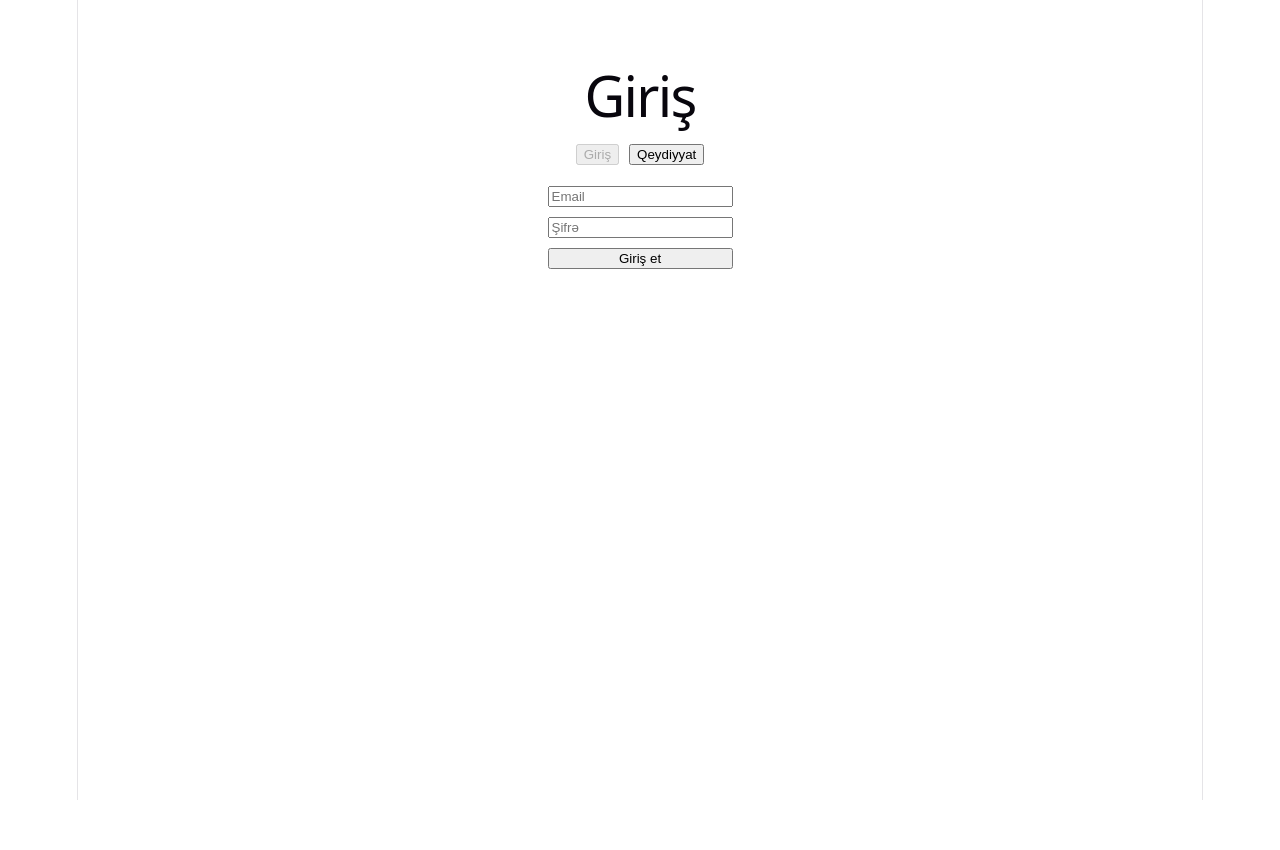
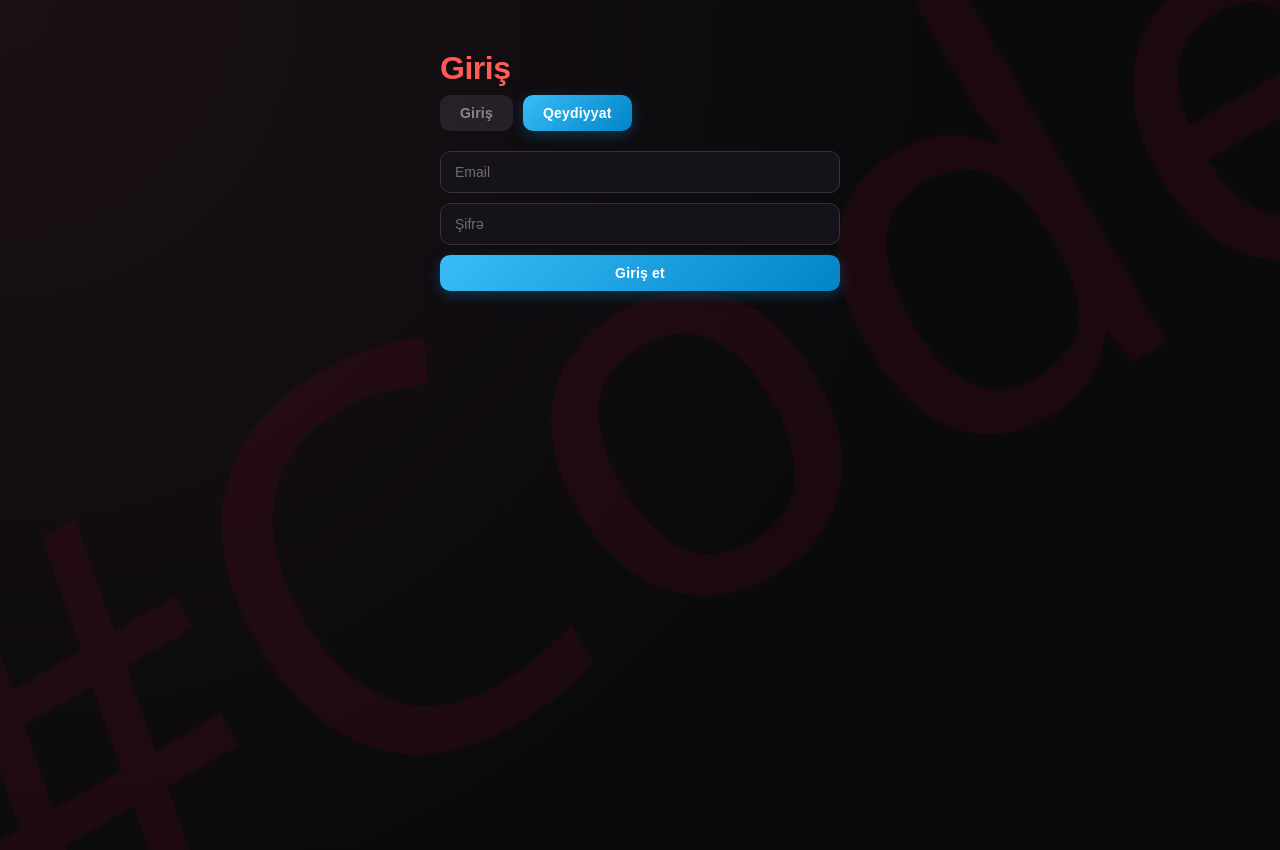
Before and after one commit to khadijazh-205bpa/LearningManagementSystem, a React (Vite) app in the folder LearningManagementSystem.Frontend/: page / in a window 1280 px wide. Before the commit the page ends 800 px from the top, so only its background shows below. Built offline with nearby package versions, Linux system fonts and the light colour scheme.

Commit message:
Add admin panel design and UI improvements

```diff
--- a/LearningManagementSystem.Frontend/src/Pages/Login.tsx
+++ b/LearningManagementSystem.Frontend/src/Pages/Login.tsx
@@ -22,8 +22,7 @@ function Login({ onLoginSuccess, onSwitchToRegister }: LoginProps) {
             setMessage('Xəta: ' + errorMessage)
         }
     }
-
-    return (
+        return (
         <div style={{ maxWidth: 400, margin: '50px auto', fontFamily: 'sans-serif' }}>
             <h1>Giriş</h1>
 
--- a/LearningManagementSystem.Frontend/src/index.css
+++ b/LearningManagementSystem.Frontend/src/index.css
@@ -1,111 +1,244 @@
-:root {
-  --text: #6b6375;
-  --text-h: #08060d;
-  --bg: #fff;
-  --border: #e5e4e7;
-  --code-bg: #f4f3ec;
-  --accent: #aa3bff;
-  --accent-bg: rgba(170, 59, 255, 0.1);
-  --accent-border: rgba(170, 59, 255, 0.5);
-  --social-bg: rgba(244, 243, 236, 0.5);
-  --shadow:
-    rgba(0, 0, 0, 0.1) 0 10px 15px -3px, rgba(0, 0, 0, 0.05) 0 4px 6px -2px;
-
-  --sans: system-ui, 'Segoe UI', Roboto, sans-serif;
-  --heading: system-ui, 'Segoe UI', Roboto, sans-serif;
-  --mono: ui-monospace, Consolas, monospace;
-
-  font: 18px/145% var(--sans);
-  letter-spacing: 0.18px;
-  color-scheme: light dark;
-  color: var(--text);
-  background: var(--bg);
-  font-synthesis: none;
-  text-rendering: optimizeLegibility;
-  -webkit-font-smoothing: antialiased;
-  -moz-osx-font-smoothing: grayscale;
-
-  @media (max-width: 1024px) {
-    font-size: 16px;
-  }
-}
-
-@media (prefers-color-scheme: dark) {
-  :root {
-    --text: #9ca3af;
-    --text-h: #f3f4f6;
-    --bg: #16171d;
-    --border: #2e303a;
-    --code-bg: #1f2028;
-    --accent: #c084fc;
-    --accent-bg: rgba(192, 132, 252, 0.15);
-    --accent-border: rgba(192, 132, 252, 0.5);
-    --social-bg: rgba(47, 48, 58, 0.5);
-    --shadow:
-      rgba(0, 0, 0, 0.4) 0 10px 15px -3px, rgba(0, 0, 0, 0.25) 0 4px 6px -2px;
-  }
-
-  #social .button-icon {
-    filter: invert(1) brightness(2);
-  }
-}
-
-#root {
-  width: 1126px;
-  max-width: 100%;
-  margin: 0 auto;
-  text-align: center;
-  border-inline: 1px solid var(--border);
-  min-height: 100svh;
-  display: flex;
-  flex-direction: column;
-  box-sizing: border-box;
+* {
+    box-sizing: border-box;
 }
 
 body {
-  margin: 0;
+    margin: 0;
+    font-family: 'Poppins', 'Segoe UI', system-ui, sans-serif;
+    background: radial-gradient(circle at top left, #1a1015 0%, #0a0a0c 60%);
+    color: #f1f1f3;
+    min-height: 100vh;
+    position: relative;
+    overflow-x: hidden;
 }
 
-h1,
-h2 {
-  font-family: var(--heading);
-  font-weight: 500;
-  color: var(--text-h);
+    body::before {
+        content: "#Code";
+        position: fixed;
+        top: 50%;
+        left: 50%;
+        transform: translate(-50%, -50%) rotate(-30deg);
+        font-size: 550px;
+        font-weight: 1100;
+        color: rgba(128, 0, 32, 0.15);
+        z-index: 0;
+        pointer-events: none;
+        white-space: nowrap;
+        user-select: none;
+    }
+
+#root {
+    position: relative;
+    z-index: 1;
 }
 
 h1 {
-  font-size: 56px;
-  letter-spacing: -1.68px;
-  margin: 32px 0;
-  @media (max-width: 1024px) {
-    font-size: 36px;
-    margin: 20px 0;
-  }
-}
-h2 {
-  font-size: 24px;
-  line-height: 118%;
-  letter-spacing: -0.24px;
-  margin: 0 0 8px;
-  @media (max-width: 1024px) {
-    font-size: 20px;
-  }
-}
-p {
-  margin: 0;
+    font-size: 32px;
+    font-weight: 700;
+    letter-spacing: -0.5px;
+    background: linear-gradient(90deg, #ff5757, #ff8a5c);
+    -webkit-background-clip: text;
+    -webkit-text-fill-color: transparent;
+    margin-bottom: 8px;
 }
 
-code,
-.counter {
-  font-family: var(--mono);
-  display: inline-flex;
-  border-radius: 4px;
-  color: var(--text-h);
+h2, h3 {
+    color: #fdeaea;
+    font-weight: 600;
 }
 
-code {
-  font-size: 15px;
-  line-height: 135%;
-  padding: 4px 8px;
-  background: var(--code-bg);
+p {
+    color: #b8b3b8;
+    line-height: 1.6;
 }
+
+button {
+    background: linear-gradient(135deg, #38bdf8, #0284c7);
+    color: white;
+    border: none;
+    padding: 10px 20px;
+    border-radius: 10px;
+    cursor: pointer;
+    font-size: 14px;
+    font-weight: 600;
+    letter-spacing: 0.2px;
+    box-shadow: 0 4px 14px rgba(2, 132, 199, 0.35);
+    transition: all 0.2s ease;
+}
+
+    button:hover:not(:disabled) {
+        transform: translateY(-2px);
+        box-shadow: 0 6px 20px rgba(2, 132, 199, 0.5);
+    }
+
+    button:active:not(:disabled) {
+        transform: translateY(0);
+    }
+
+    button:disabled {
+        background: #3a3540;
+        box-shadow: none;
+        cursor: not-allowed;
+        opacity: 0.5;
+    }
+
+    button.btn-delete {
+        background: linear-gradient(135deg, #ff5757, #d63447);
+        box-shadow: 0 4px 14px rgba(214, 52, 71, 0.35);
+    }
+
+        button.btn-delete:hover:not(:disabled) {
+            box-shadow: 0 6px 20px rgba(214, 52, 71, 0.5);
+        }
+
+    button.btn-add {
+        background: linear-gradient(135deg, #4ade80, #16a34a);
+        box-shadow: 0 4px 14px rgba(22, 163, 74, 0.35);
+    }
+
+        button.btn-add:hover:not(:disabled) {
+            box-shadow: 0 6px 20px rgba(22, 163, 74, 0.5);
+        }
+
+.admin-title {
+    font-size: 22px;
+    font-weight: 700;
+    color: #f1f1f3 !important;
+    background: #2a2a2e !important;
+    -webkit-background-clip: initial !important;
+    -webkit-text-fill-color: #f1f1f3 !important;
+    display: inline-block;
+    border-left: 4px solid #d63447;
+    padding: 8px 16px;
+    border-radius: 8px;
+    margin: 8px 0;
+}
+
+input, textarea, select {
+    padding: 12px 14px;
+    border-radius: 10px;
+    border: 1px solid #35303a;
+    background: #16121a;
+    color: #f1f1f3;
+    font-size: 14px;
+    font-family: inherit;
+    transition: border-color 0.2s, box-shadow 0.2s;
+}
+
+    input::placeholder, textarea::placeholder {
+        color: #706a75;
+    }
+
+    input:focus, textarea:focus, select:focus {
+        outline: none;
+        border-color: #ff5757;
+        box-shadow: 0 0 0 3px rgba(255, 87, 87, 0.15);
+    }
+
+div[style*="border: 1px solid #ccc"] {
+    background: linear-gradient(160deg, #1c1620, #14101a) !important;
+    border: 1px solid #2e2733 !important;
+    border-radius: 14px !important;
+    transition: transform 0.2s ease, box-shadow 0.2s ease, border-color 0.2s;
+}
+
+    div[style*="border: 1px solid #ccc"]:hover {
+        transform: translateY(-4px);
+        box-shadow: 0 12px 28px rgba(0, 0, 0, 0.5);
+        border-color: #ff5757 !important;
+    }
+
+::-webkit-scrollbar {
+    width: 10px;
+}
+
+::-webkit-scrollbar-track {
+    background: #0a0a0c;
+}
+
+::-webkit-scrollbar-thumb {
+    background: #35303a;
+    border-radius: 10px;
+}
+
+    ::-webkit-scrollbar-thumb:hover {
+        background: #ff5757;
+    }
+
+.stat-card {
+    background: linear-gradient(160deg, #1c1620, #14101a);
+    border: 1px solid #2e2733;
+    border-radius: 14px;
+    padding: 16px;
+    text-align: center;
+}
+
+.stat-number {
+    font-size: 28px;
+    font-weight: 800;
+    color: #38bdf8;
+}
+
+.stat-label {
+    color: #b8b3b8;
+    font-size: 13px;
+    margin-top: 4px;
+}
+
+.item-grid {
+    display: flex;
+    flex-direction: column;
+    gap: 8px;
+}
+
+.item-card {
+    display: flex;
+    justify-content: space-between;
+    align-items: center;
+    background: linear-gradient(160deg, #1c1620, #14101a);
+    border: 1px solid #2e2733;
+    border-radius: 10px;
+    padding: 12px 16px;
+    transition: transform 0.15s, border-color 0.15s;
+}
+
+    .item-card:hover {
+        transform: translateX(4px);
+        border-color: #ff5757;
+    }
+
+.toast {
+    background: linear-gradient(135deg, #1c1620, #14101a);
+    border-left: 4px solid #4ade80;
+    padding: 12px 18px;
+    border-radius: 10px;
+    margin-bottom: 16px;
+    font-weight: 600;
+}
+
+.modal-overlay {
+    position: fixed;
+    inset: 0;
+    background: rgba(0, 0, 0, 0.6);
+    display: flex;
+    align-items: center;
+    justify-content: center;
+    z-index: 100;
+}
+
+.modal-box {
+    background: #16121a;
+    border: 1px solid #2e2733;
+    border-radius: 14px;
+    padding: 24px;
+    max-width: 360px;
+    width: 90%;
+}
+
+@media (max-width: 600px) {
+    .item-card {
+        flex-direction: column;
+        align-items: flex-start;
+        gap: 8px;
+    }
+}
```
Also changed, not shown: LearningManagementSystem.Frontend/src/Pages/AdminPanel.tsx (+111 -127 lines).
